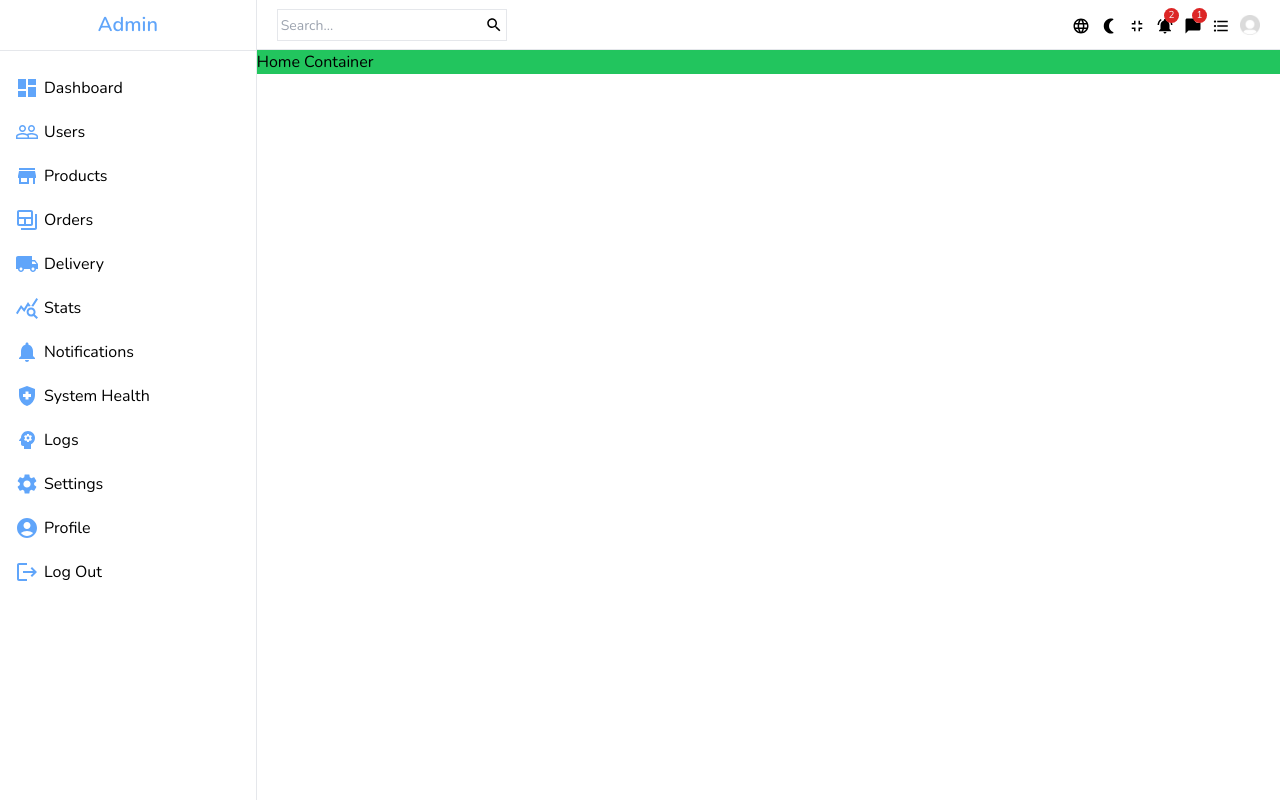
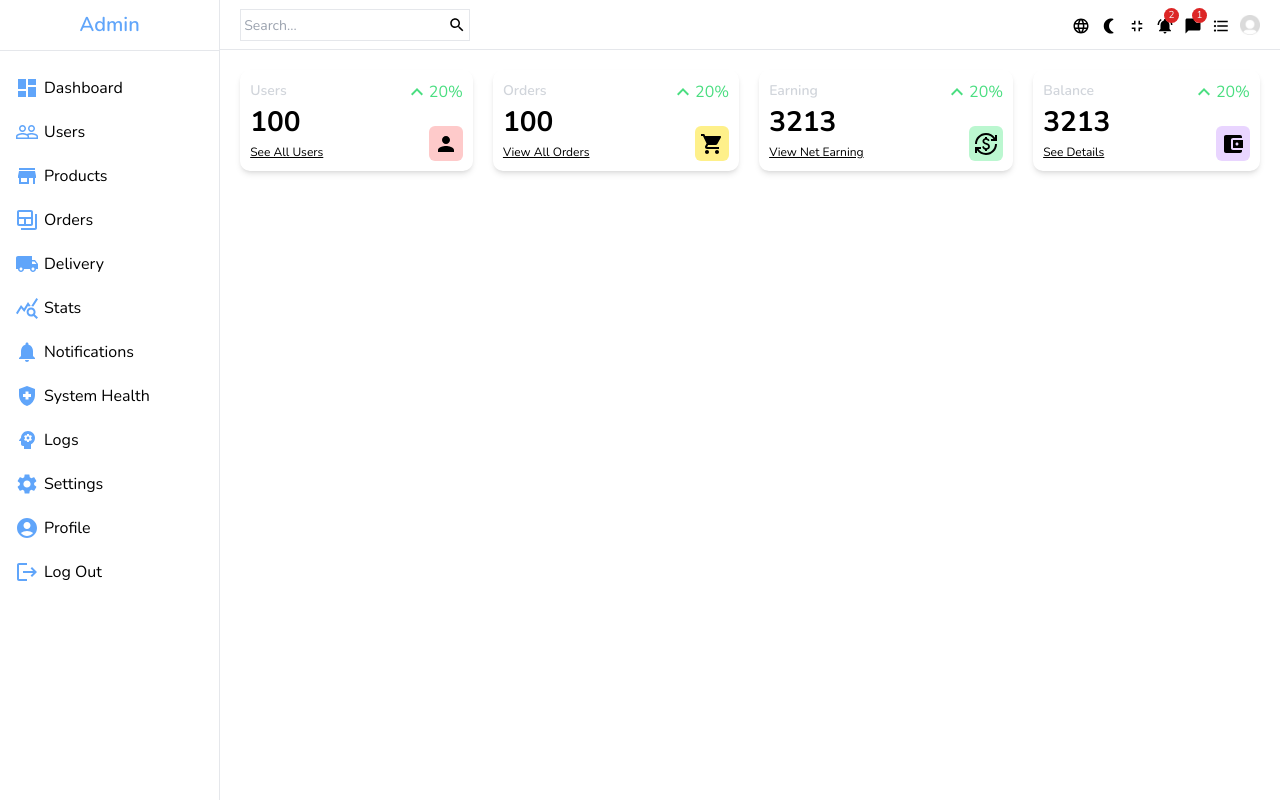
Before and after one commit to mustafa-khaled/Admin-Dashboard, a React (Vite) app: page / in a window 1280 px wide. Built offline with nearby package versions, Linux system fonts and the light colour scheme.

Commit message:
create a widget list

```diff
--- /dev/null
+++ b/src/components/widget/Widget.jsx
@@ -0,0 +1,30 @@
+import KeyboardArrowUpIcon from "@mui/icons-material/KeyboardArrowUp";
+
+function Widget({ widget }) {
+  const IconComponent = widget.icon;
+
+  return (
+    <div className="flex grow-[1] p-[10px] justify-between  shadow-md rounded-[10px] min-h-[100px] ">
+      <div className="flex flex-col justify-between">
+        <span className="text-[14px] text-gray-300 font-semibold">
+          {widget.title}
+        </span>
+        <span className="text-[28px] font-bold">{widget.counter}</span>
+        <span className="text-[12px] cursor-pointer underline">
+          {widget.link}
+        </span>
+      </div>
+      <div className="flex flex-col justify-between ">
+        <div className=" flex items-start text-green-400">
+          <KeyboardArrowUpIcon />
+          {widget.percentage}
+        </div>
+        <div className={`font self-end p-[5px] rounded-md ${widget.styles.bg}`}>
+          <IconComponent className={widget.styles.bg} />
+        </div>
+      </div>
+    </div>
+  );
+}
+
+export default Widget;
--- /dev/null
+++ b/src/components/widget/WidgetList.jsx
@@ -0,0 +1,14 @@
+import { widgetData } from "../../data/data";
+import Widget from "./Widget";
+
+function WidgetList() {
+  return (
+    <div className=" p-[20px] flex items-center gap-[20px] ">
+      {widgetData.map((widget) => {
+        return <Widget key={widget.id} widget={widget} />;
+      })}
+    </div>
+  );
+}
+
+export default WidgetList;
--- a/src/data/data.js
+++ b/src/data/data.js
@@ -20,6 +20,12 @@ import FullscreenExitIcon from "@mui/icons-material/FullscreenExit";
 import NotificationsActiveIcon from "@mui/icons-material/NotificationsActive";
 import MarkChatUnreadIcon from "@mui/icons-material/MarkChatUnread";
 import FormatListBulletedIcon from "@mui/icons-material/FormatListBulleted";
+
+// Widget Icons
+import PersonIcon from "@mui/icons-material/Person";
+import ShoppingCartIcon from "@mui/icons-material/ShoppingCart";
+import CurrencyExchangeIcon from "@mui/icons-material/CurrencyExchange";
+import AccountBalanceWalletIcon from "@mui/icons-material/AccountBalanceWallet";
 
 export const sideBarLinks = [
   {
@@ -122,3 +128,59 @@ export const navBarData = [
     icon: FormatListBulletedIcon,
   },
 ];
+
+export const widgetData = [
+  {
+    id: 1,
+    title: "Users",
+    counter: 100,
+    link: "See All Users",
+    percentage: "20%",
+    icon: PersonIcon,
+    styles: {
+      bg: "bg-red-200",
+      text: "text-red-500",
+    },
+  },
+
+  {
+    id: 2,
+    title: "Orders",
+    counter: 100,
+    link: "View All Orders",
+    percentage: "20%",
+    icon: ShoppingCartIcon,
+
+    styles: {
+      bg: "bg-yellow-200",
+      text: "text-yellow-500",
+    },
+  },
+
+  {
+    id: 3,
+    title: "Earning",
+    counter: 3213,
+    link: "View Net Earning",
+    percentage: "20%",
+    icon: CurrencyExchangeIcon,
+    styles: {
+      bg: "bg-green-200",
+      text: "text-green-500",
+    },
+  },
+
+  {
+    id: 4,
+    title: "Balance",
+    counter: 3213,
+    link: "See Details",
+    percentage: "20%",
+    icon: AccountBalanceWalletIcon,
+
+    styles: {
+      bg: "bg-purple-200",
+      text: "text-purple-500",
+    },
+  },
+];
--- a/src/pages/Home.jsx
+++ b/src/pages/Home.jsx
@@ -1,5 +1,6 @@
 import SideBar from "../components/sideBar/SideBar";
 import Navbar from "../components/navbar/Navbar";
+import WidgetList from "../components/widget/WidgetList";
 
 function Home() {
   return (
@@ -7,7 +8,7 @@ function Home() {
       <SideBar />
       <div className="grow-[6]">
         <Navbar />
-        <div className="bg-green-500">Home Container</div>
+        <WidgetList />
       </div>
     </div>
   );
```
